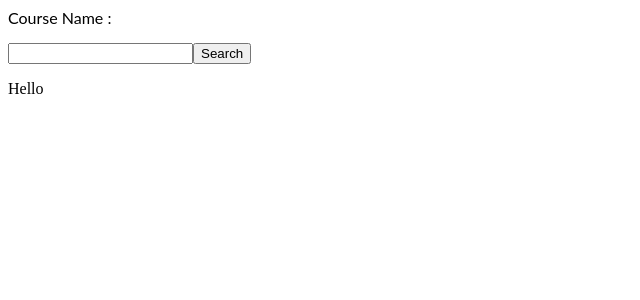
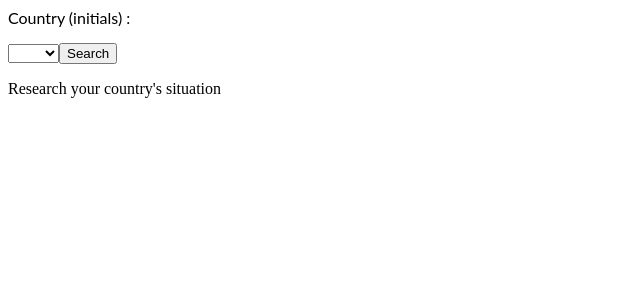
Before and after one commit to geovanef46/covid-api, an Angular app: page / in a window 1280 px wide. Shown: the top 300 px of the page, without its empty margins (0-640 px from the left). Built offline with nearby package versions, Linux system fonts and the light colour scheme.

Commit message:
update components

```diff
--- a/src/app/app.component.html
+++ b/src/app/app.component.html
@@ -1,6 +1,13 @@
 <p>
-	Course Name : </p><input type="text" [(ngModel)]=searchString>
-<button (click)="searchImages()">Search</button>
+	Country (initials) : </p>
+  <select id="countrys" [(ngModel)]=searchString>
+  <option value="BR">BR</option>
+  <option value="US">US</option>
+  <option value="IT">IT</option>
+  <option value="CHN">CHN</option>
+</select>
+
+<button (click)="searchImages(value)">Search</button>
 <ul>
 	<li *ngFor="let image1 of imageSearch">
 		<img src="{{image1.countrydata.total_cases}}">
--- a/src/app/server-component/server.component.html
+++ b/src/app/server-component/server.component.html
@@ -1 +1 @@
-<p>Hello</p>
+<p>Research your country's situation</p>
```
